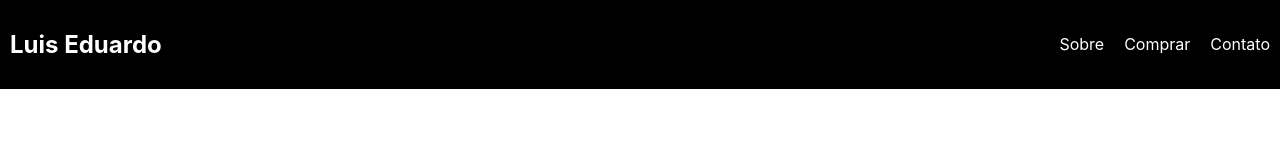
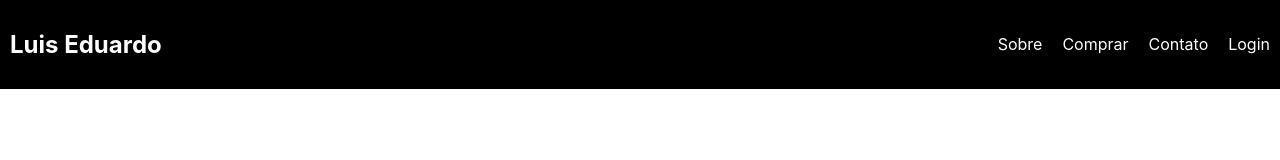
Before and after one commit to CoderEduardo/React, a React (Create React App) app in the folder learn/: page / in a window 1280 px wide. Shown: the top 160 px of the page. Built offline with nearby package versions, Linux system fonts and the light colour scheme.

Commit message:
Passando propriedades para de um componente pai para o filho

```diff
--- a/learn/src/App.js
+++ b/learn/src/App.js
@@ -3,7 +3,7 @@ import Header from './componentes/Header';
 
 function App() {
   return (
-      <Header name="Luis Eduardo" links={['Sobre','Comprar','Contato']}></Header>
+      <Header name="Luis Eduardo" links={['Sobre','Comprar','Contato','Login']}></Header>
   );
 }
 
--- a/learn/src/componentes/Header.jsx
+++ b/learn/src/componentes/Header.jsx
@@ -1,16 +1,13 @@
 import React from "react";
 import '../App.css'
+import Menu from "./Menu";
 
-function Header(props){
-    return(
+function Header(props) {
+    return (
         <header className="header">
-        <h2>{props.name}</h2>
-        <ul className="lista">
-            <li>{props.links[0]}</li>
-            <li>{props.links[1]}</li>
-            <li>{props.links[2]}</li>
-        </ul>
-    </header>
+            <h2>{props.name}</h2>
+            <Menu links={props.links}></Menu>
+        </header>
     )
 }
 
--- /dev/null
+++ b/learn/src/componentes/Menu.jsx
@@ -0,0 +1,15 @@
+import React from "react"
+
+function Menu(props) {
+    return (
+        <ul className="lista">
+            {props.links.map((link,index)=>{
+                return(
+                    <li key={index}>{link}</li>
+                )
+            })}
+        </ul>
+    )
+}
+
+export default Menu
```
